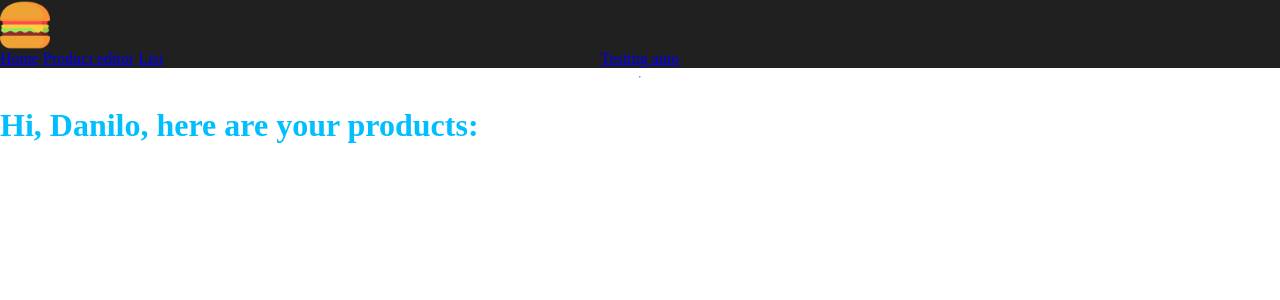
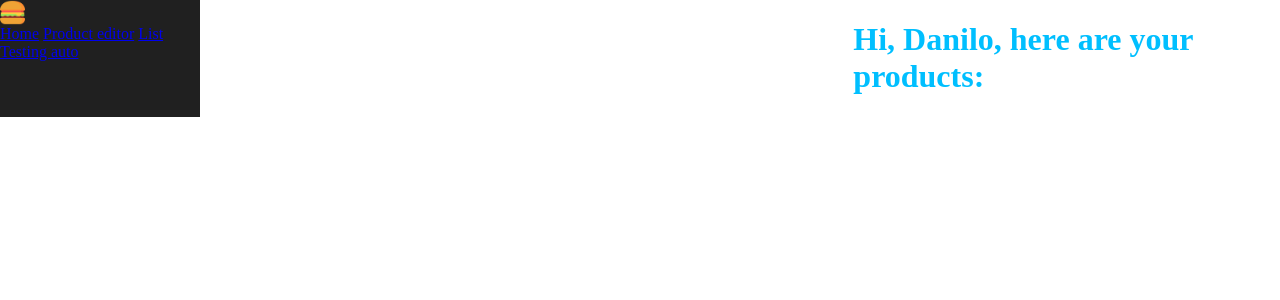
Before and after one commit to dkage/price_monitor, a Flask app: page / in a window 1280 px wide. Shown: the top 300 px of the page. Run offline with Flask 2, Linux system fonts and the light colour scheme; data that the repository does not hold is empty; some libraries are stand-ins or nearby versions.

Commit message:
Adjusting new layout for use css-grid

```diff
--- a/app/static/style.css
+++ b/app/static/style.css
@@ -5,23 +5,24 @@ body {
     font-family: "Arial Rounded MT Bold";
 }
 
-.grid-container{
+#content {
+    left: 200px;
+}
+
+.grid-container {
     display: grid;
+    grid-template-columns: repeat(3, 1fr);
 }
 
 .nav-container{
+    grid-column: 1;
+    grid-row: 1 / 5;
+    left: 0;
+    top: 0;
     background: #202020;
-    width: 100%;
+    height: 100%;
     position: sticky;
-    top: 0;
-}
-
-nav{
-    max-width: 1720px;
-    margin: 0 auto;
-
-    display: grid;
-    grid-template-columns: 1fr auto 1fr;
+    width: 200px;
 }
 
 .left-menu {
@@ -33,8 +34,8 @@ nav{
 }
 
 #hamburger{
-    height: 50px;
-    width: 50px;
+    height: 25px;
+    width: 25px;
 }
 
 .product_card {
@@ -44,7 +45,8 @@ nav{
     max-width: 250px;
     padding: 30px;
     margin: 30px;
-    overflow: auto;
+    height: fit-content;
+    overflow: hidden;
 }
 
 .product_card:hover {
@@ -63,6 +65,10 @@ nav{
     color: aqua;
 }
 
+.current_prices {
+    visibility: hidden;
+}
+
 .store_current {
     border: 2px solid deepskyblue;
     padding: 10px;
--- a/app/templates/base.html
+++ b/app/templates/base.html
@@ -26,7 +26,6 @@
 
     </div>
 
-    <hr>
     <div id="header">
         {% with messages = get_flashed_messages() %}
             {% if messages %}
@@ -41,8 +40,10 @@
 
 
     <div id="content">
+
         {# Display block content on extend call #}
         {% block content %}{% endblock %}
+
     </div>
 
 </div>
--- a/app/templates/index.html
+++ b/app/templates/index.html
@@ -8,19 +8,21 @@
 
         <div class="product_card">
             <div class="product_info">
+                <div class="product_type"> {{ products[product_id]['product_type'] }} </div>
                 <div class="product_name"> {{ products[product_id]['product_name'] }} </div>
-                <div class="product_type"> {{ products[product_id]['product_type'] }} </div>
-            </div>
-            <div class="prices">
                 <div class="best_prices">
                     Store: {{ products[product_id]['best_store'] }} <br>
                     Price cash: {{ products[product_id]['best_cash'] }} <br>
                     Price: {{ products[product_id]['best_price'] }} <br>
                     Installments (no tax): {{ products[product_id]['best_installment'] }}
                 </div>
+            </div>
+            <div class="prices">
                 <br><br>
                 <div class="current_prices">
+
                     {% for store in stores %}
+
                         <div class="store_current">
                             <p class="store_name">{{ store.upper() }}</p>
                             <p>Price: {{ products[product_id]['current_prices'][store]['price'] }}</p>
@@ -28,10 +30,12 @@
                             <p>Installments: {{ products[product_id]['current_prices'][store]['installments'] }}</p>
                             <p>Last scrap: {{ products[product_id]['current_prices'][store]['last_update'] }}</p>
                         </div>
+
                     {% endfor %}
+
                 </div>
             </div>
         </div>
+
     {% endfor %}
-
 {% endblock %}
```
